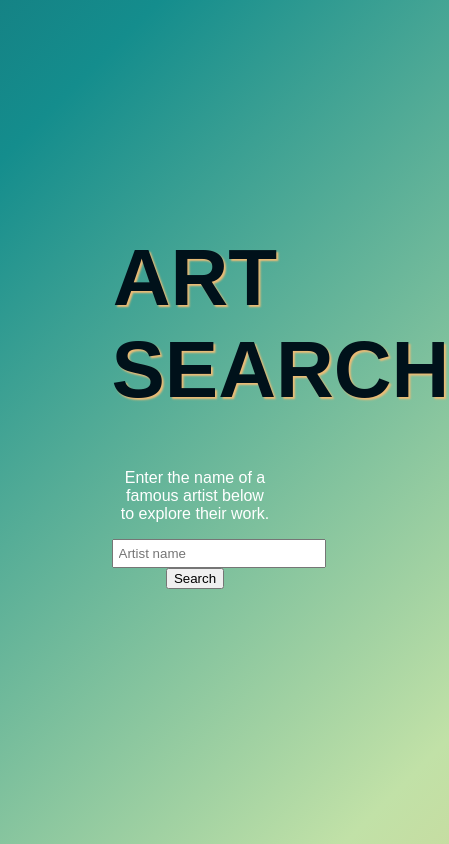
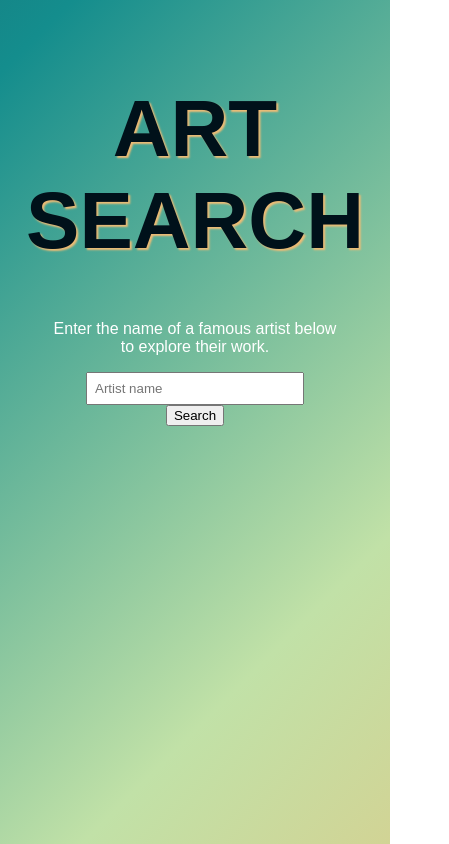
Before and after one commit to vekja/art-search-website, a plain HTML site: page index.html in a window 390 px wide. Shown: the whole page, 449 px wide, since content can reach past the window. Drawn offline with nearby package versions, Linux system fonts and the light colour scheme.

Commit message:
Fixed appearance on mobile devices

```diff
--- a/style.css
+++ b/style.css
@@ -1,7 +1,7 @@
 body {
   text-align: center;
   color: white;
-  padding: 20px;
+  padding: 5px;
   font-family: Arial, sans-serif;
   background: linear-gradient(
     -45deg,
@@ -26,20 +26,32 @@ body {
     background-position: 0% 50%;
   }
 }
+.container {
+  padding-top: 1em;
+  width: 100%;
+  text-align: center;
+}
 
-.container {
-  padding-top: 150px;
+@media only screen and (min-width: 768px) {
+  .container {
+    width: 50%;
+    padding-left: 25%;
+  }
+}
+/*.container {
+  padding-top: 1em;
   padding-left:25%;
   width: 50%;
  text-align: center;
 }
+*/
 
 #artwork-container {
   display: none;
 }
 
 h1 {
-  font-size: 80px;
+  font-size: 5em;
   color: #00111a;
   text-transform: uppercase;
   text-shadow: 2px 2px 2px #efbc75;
@@ -52,10 +64,10 @@ color: #00111a
 
 
 form {
-  margin-bottom: 20px;
+  margin-bottom: 1.5em;
 }
 
 input[type="text"] {
-  padding: 5px;
+  padding: .5em;
   width: 200px;
 }
```
